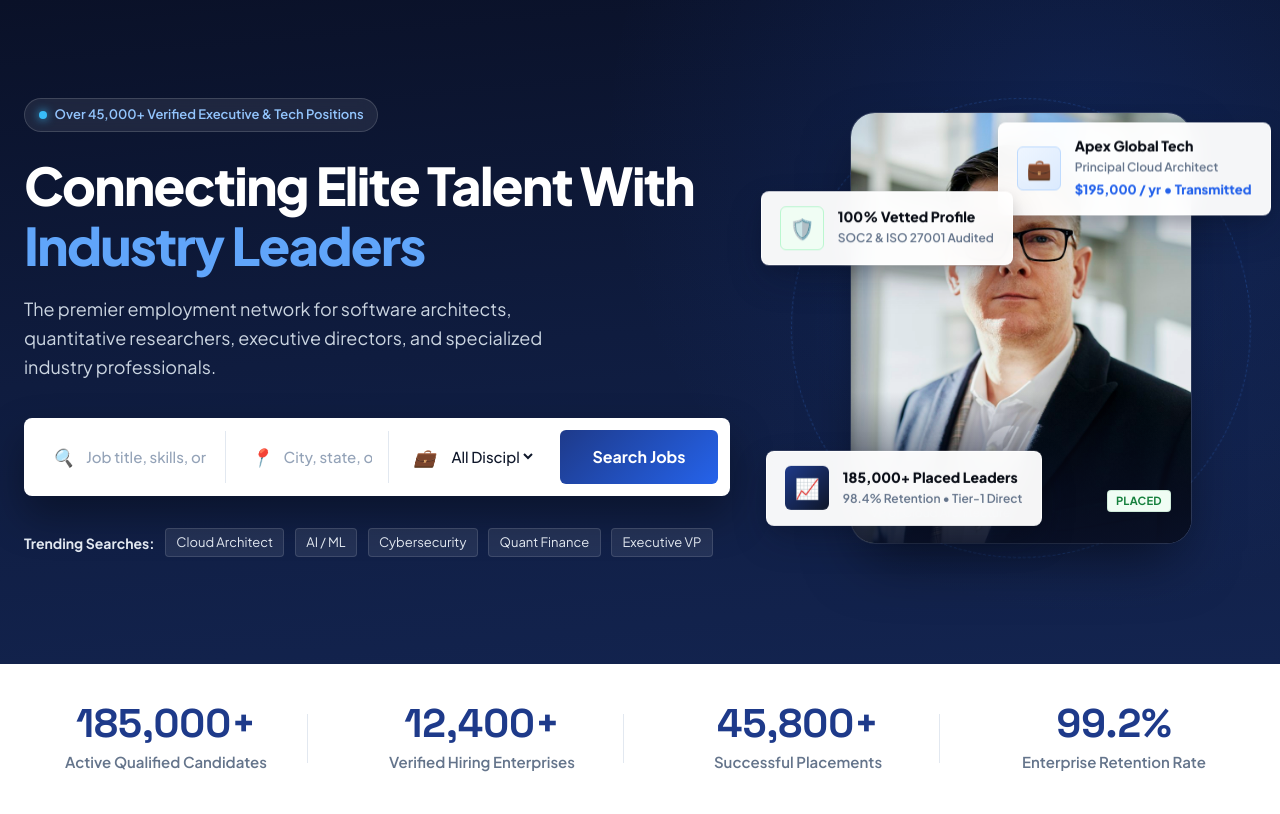
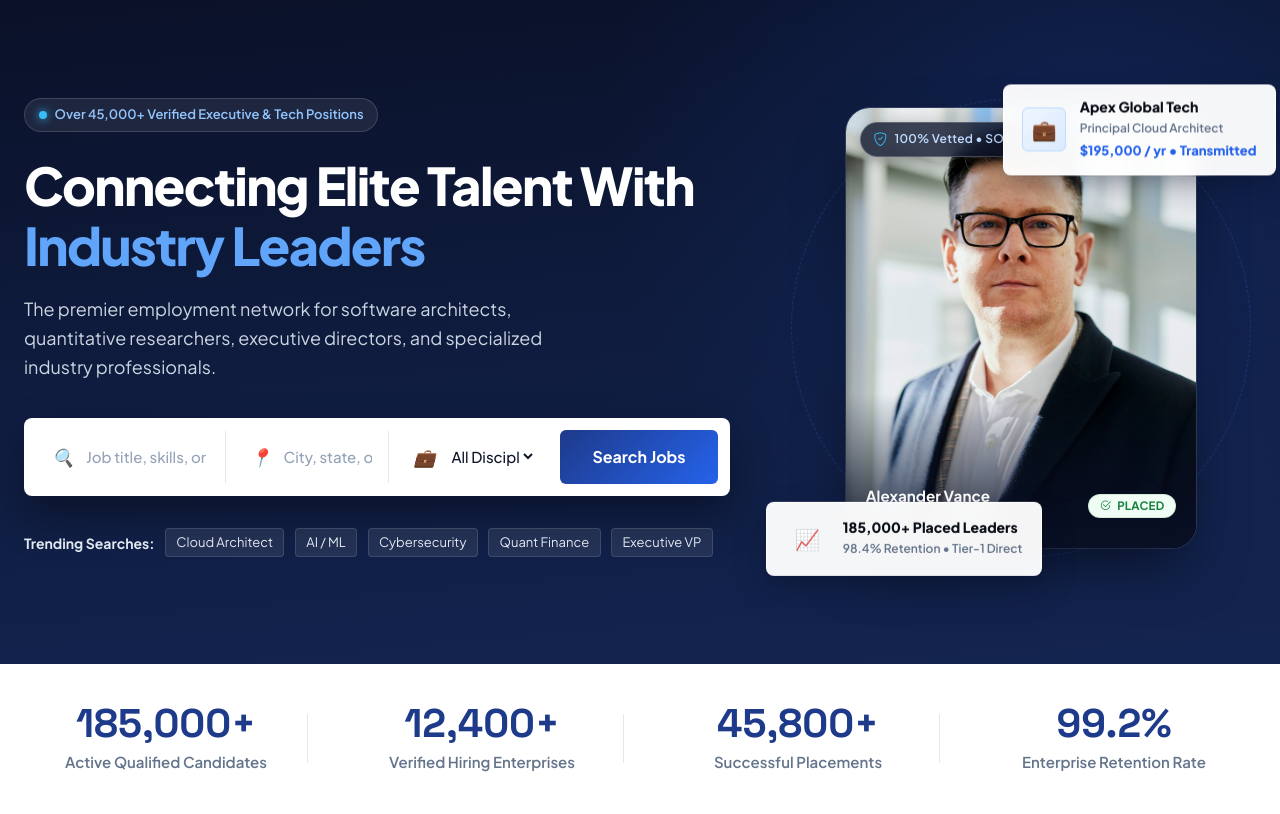
Before and after one commit to eren238/jobword-job-portal, a PHP site: page /client/index.html in a window 1280 px wide. Shown: the part 112-926 px from the top of the page. Run offline with PHP 8.4, Linux system fonts and the light colour scheme.

Commit message:
fix: resolve hero visual layout, remove card obscuring executive face, position floating badges outside perimeter

```diff
--- a/client/index.html
+++ b/client/index.html
@@ -140,31 +140,31 @@
               </div>
             </div>
 
-            <!-- Floating Badge: Middle Left Verified -->
-            <div class="floating-hero-card card-verified">
-              <div class="f-icon green">🛡️</div>
-              <div class="f-info">
-                <div class="f-title">100% Vetted Profile</div>
-                <div class="f-sub">SOC2 & ISO 27001 Audited</div>
-              </div>
-            </div>
-
             <!-- Centerpiece: Masculine Executive Portrait -->
             <div class="hero-portrait-frame">
+              <!-- Unobtrusive Top Verification Pill (Never covers face) -->
+              <div class="portrait-top-pill">
+                <i class="bi bi-shield-check"></i>
+                <span>100% Vetted • SOC2 Audited</span>
+              </div>
+
               <img src="../all-images/body-images/hero-executive.jpg" alt="Executive Career Leader" loading="eager">
               <div class="portrait-overlay-gradient"></div>
+
               <div class="portrait-caption">
-                <div>
+                <div class="cap-info">
                   <div class="cap-name">Alexander Vance</div>
                   <div class="cap-role">VP of Cloud Architecture</div>
                 </div>
-                <span class="badge badge-remote" style="font-size: 0.7rem; padding: 0.2rem 0.5rem;">Placed</span>
+                <span class="badge badge-remote" style="font-size: 0.72rem; padding: 0.25rem 0.65rem; border-radius: 999px;">
+                  <i class="bi bi-check2-circle"></i> Placed
+                </span>
               </div>
             </div>
 
             <!-- Floating Badge: Bottom Left Stats -->
             <div class="floating-hero-card card-stats">
-              <div class="f-icon navy">📈</div>
+              <div class="f-icon dark">📈</div>
               <div class="f-info">
                 <div class="f-title">185,000+ Placed Leaders</div>
                 <div class="f-sub">98.4% Retention • Tier-1 Direct</div>
--- a/styles/main.css
+++ b/styles/main.css
@@ -769,8 +769,8 @@ button, input, select, textarea {
 .hero-portrait-frame {
   position: relative;
   z-index: 2;
-  width: 340px;
-  height: 430px;
+  width: 350px;
+  height: 440px;
   border-radius: 24px;
   overflow: hidden;
   box-shadow: 0 25px 60px -15px rgba(0, 0, 0, 0.6), 0 0 0 1px rgba(255, 255, 255, 0.15);
@@ -781,9 +781,9 @@ button, input, select, textarea {
   width: 100%;
   height: 100%;
   object-fit: cover;
-  object-position: top center;
+  object-position: center 15%;
   display: block;
-  filter: contrast(1.05) brightness(0.98);
+  filter: contrast(1.04) brightness(0.99);
   transition: transform 0.4s ease;
 }
 
@@ -797,8 +797,35 @@ button, input, select, textarea {
   left: 0;
   width: 100%;
   height: 35%;
-  background: linear-gradient(to top, rgba(10, 17, 40, 0.9) 0%, transparent 100%);
+  background: linear-gradient(to top, rgba(10, 17, 40, 0.92) 0%, transparent 100%);
   pointer-events: none;
+}
+
+/* Portrait Top Glass Pill (Never obscures face) */
+.portrait-top-pill {
+  position: absolute;
+  top: 14px;
+  left: 14px;
+  z-index: 3;
+  display: inline-flex;
+  align-items: center;
+  gap: 0.45rem;
+  background: rgba(10, 17, 40, 0.78);
+  backdrop-filter: blur(10px);
+  -webkit-backdrop-filter: blur(10px);
+  border: 1px solid rgba(255, 255, 255, 0.2);
+  color: #bfdbfe;
+  font-size: 0.75rem;
+  font-weight: 600;
+  padding: 0.35rem 0.8rem;
+  border-radius: var(--radius-pill, 9999px);
+  box-shadow: 0 4px 14px rgba(0, 0, 0, 0.3);
+  letter-spacing: 0.2px;
+}
+
+.portrait-top-pill i {
+  color: #38bdf8;
+  font-size: 0.85rem;
 }
 
 .portrait-caption {
@@ -824,16 +851,17 @@ button, input, select, textarea {
   color: #93c5fd;
 }
 
-/* Floating Executive Badges */
+/* Floating Executive Badges (Positioned cleanly outside face perimeter) */
 .floating-hero-card {
   position: absolute;
   z-index: 4;
   background: rgba(255, 255, 255, 0.96);
   backdrop-filter: blur(12px);
+  -webkit-backdrop-filter: blur(12px);
   border: 1px solid rgba(255, 255, 255, 0.8);
   border-radius: var(--radius-md);
   box-shadow: 0 15px 35px -5px rgba(10, 17, 40, 0.35), 0 5px 15px rgba(0, 0, 0, 0.1);
-  padding: 0.9rem 1.15rem;
+  padding: 0.85rem 1.15rem;
   display: flex;
   align-items: center;
   gap: 0.85rem;
@@ -841,21 +869,15 @@ button, input, select, textarea {
 }
 
 .floating-hero-card.card-offer {
-  top: 15px;
-  right: -30px;
+  top: -18px;
+  right: -35px;
   animation: floatCardTop 4.5s ease-in-out infinite alternate;
 }
 
 .floating-hero-card.card-stats {
-  bottom: 25px;
+  bottom: -20px;
   left: -35px;
   animation: floatCardBottom 5s ease-in-out infinite alternate;
-}
-
-.floating-hero-card.card-verified {
-  top: 80px;
-  left: -40px;
-  animation: floatCardLeft 4s ease-in-out infinite alternate;
 }
 
 @keyframes floatCardTop {
```
